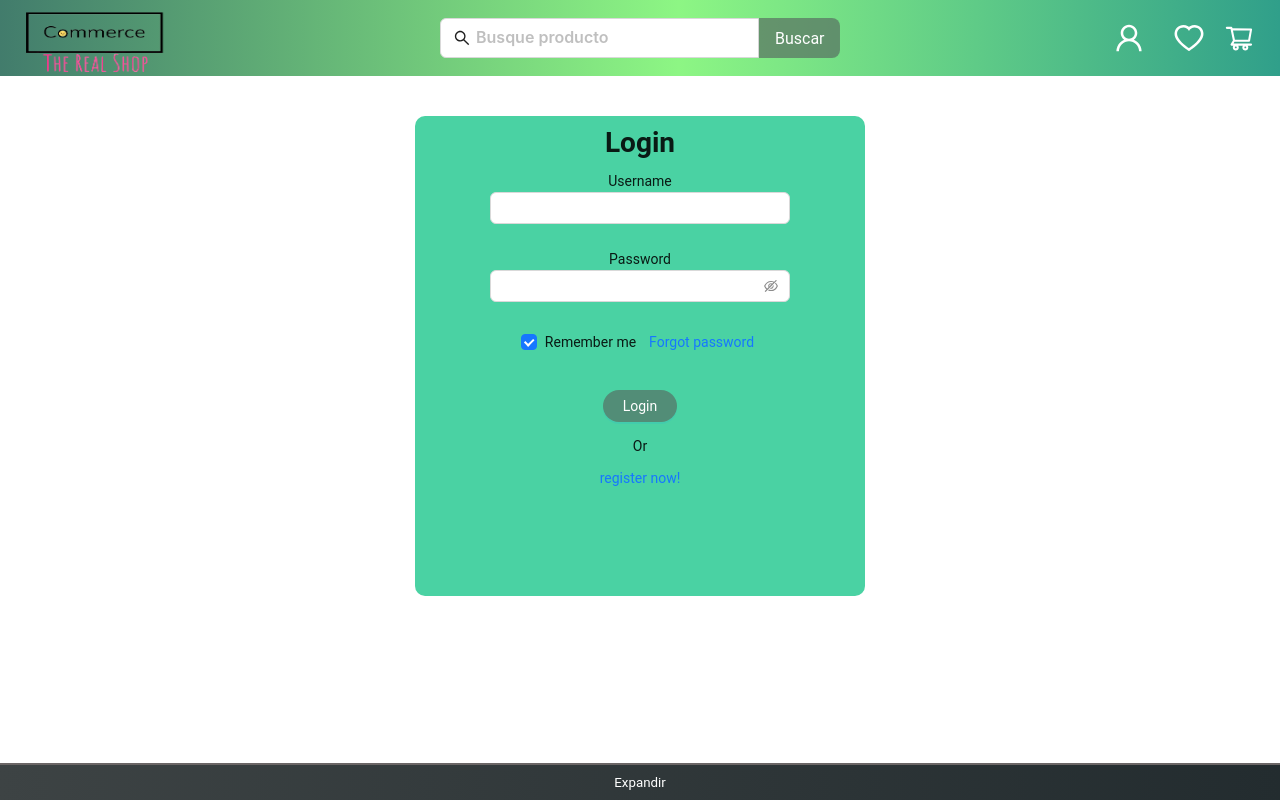
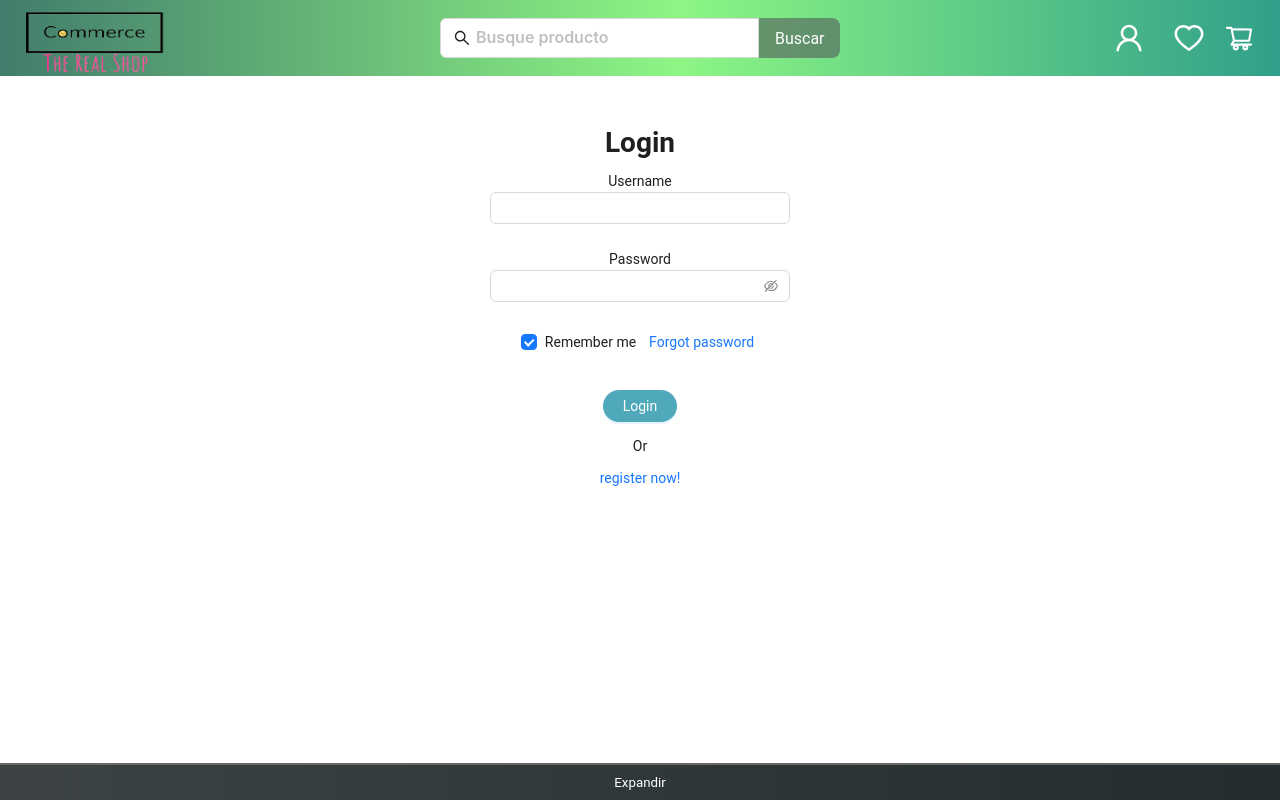
Before and after one commit to alberttsg/FrontEnd-Ecommerce, a React (Vite) app in the folder vite-project/: page /login in a window 1280 px wide. Built offline with nearby package versions, Linux system fonts and the light colour scheme.

Commit message:
changing styles info product

```diff
--- a/vite-project/src/componentes/Products/Products.jsx
+++ b/vite-project/src/componentes/Products/Products.jsx
@@ -129,7 +129,12 @@ export function Products() {
             })
           }
 
-          <Modal mask={false} open={isModalOpen} onOk={handleOk} okText='Add to cart' onCancel={handleCancel} cancelText='Close' className='modal'>
+          <Modal mask={false} open={isModalOpen} onOk={handleOk} okText='Add to cart' onCancel={handleCancel} cancelText='Close'  okButtonProps={{
+    style: { backgroundColor: '#50a9bb', color: '#fff' }
+  }} className='modal'cancelButtonProps={{
+
+    style: { backgroundColor: '#50a9bb', color: '#fff' }
+  }}>
             <h1>{modalProduct.name}.</h1>
             <img src={modalProduct.image} alt={modalProduct.name} />
             <p>Brand: {modalProduct.brand}</p>
--- a/vite-project/src/pages/Home.scss
+++ b/vite-project/src/pages/Home.scss
@@ -1,7 +1,7 @@
 
 .scroll-items{
-    height:70vh ;
+    // height:70vh ;
     position: relative;
-  min-height: 100vh;
+  // min-height: 100vh;
   background-color: rgb(238,238,238);
 }
--- a/vite-project/src/pages/login/login.scss
+++ b/vite-project/src/pages/login/login.scss
@@ -5,13 +5,14 @@
   align-items: center;
   width: 100%;
   height: 70vh;
+
   // position: fixed;
   // margin-top: 80px;
   // align-items: center;
   form{
     width: 450px;
     height: 60vh;
-    background-color: rgb(74, 210, 163);
+    background-color: rgba(253, 255, 254, 0.037);
     border-radius: 10px;
     display: flex;
     flex-direction: column;
@@ -46,6 +47,7 @@
   border-radius: 2rem !important;
  padding: 0 !important;
  margin: 0.5rem !important;
+ background-color: #50a9bb;
 }
 .btn-container div{
   margin: 0.3rem !important;
```
